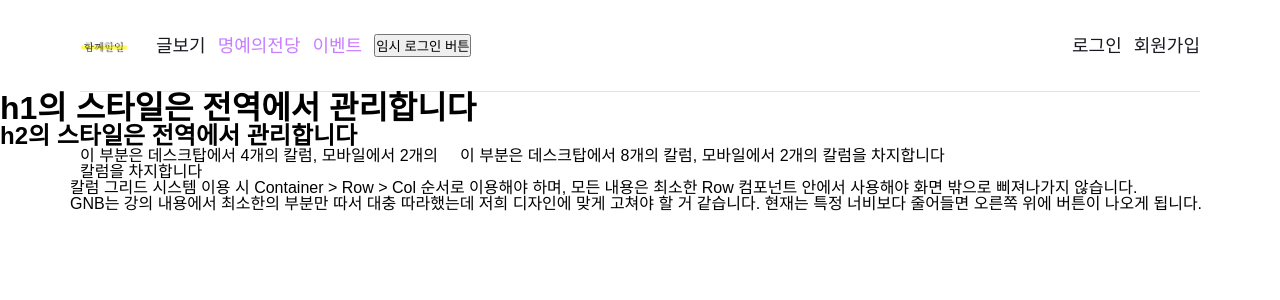
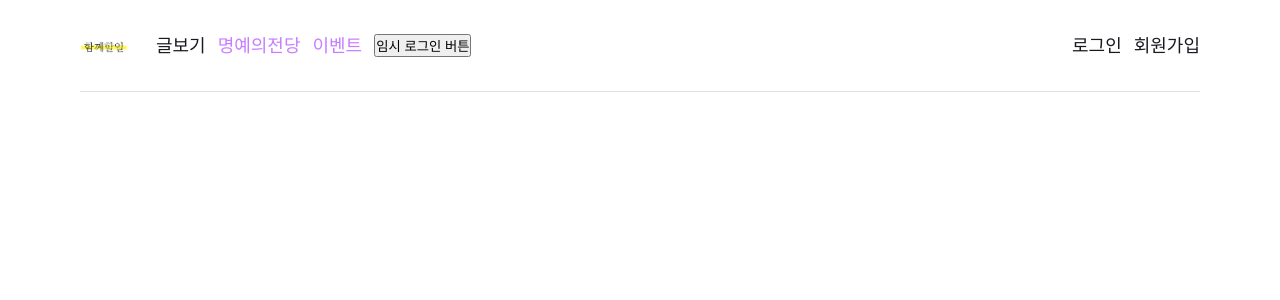
Before and after one commit to codestates-seb/seb39_main_034, a React (Create React App) app in the folder client/: page / in a window 1280 px wide. Shown: the top 300 px of the page. Built offline with nearby package versions, Linux system fonts and the light colour scheme; a web font is replaced by a local one.

Commit message:
refactor: fix onLogout function

```diff
--- a/client/src/components/Account/TokenAuth.js
+++ b/client/src/components/Account/TokenAuth.js
@@ -7,11 +7,12 @@ import {
   removeCookieToken,
 } from '../../data/Cookie'
 
-const refresh_token = getCookieToken()
 const access_max_age = 24 * 3600 * 1000
 
 export const onLoginSuccess = (res) => {
   const dispatch = useDispatch()
+
+  // token 세팅
   dispatch(
     SET_LOGIN({
       userName: res.username,
@@ -20,7 +21,7 @@ export const onLoginSuccess = (res) => {
   )
   setRefreshToken(res.json.refresh_token)
 
-  // accessToken 설정
+  // header에 accessToken 설정
   axios.defaults.headers.common['Authorization'] = `Bearer ${res.data}`
 
   // accessToken 만료하기 1분 전에 로그인 연장
@@ -29,11 +30,21 @@ export const onLoginSuccess = (res) => {
 
 export const onLogout = () => {
   const dispatch = useDispatch()
+
+  // redux에서 accessToken 삭제
   dispatch(SET_LOGOUT())
+
+  // cookie에서 refreshToken 삭제
   removeCookieToken()
+
+  // header에서 accessToken 삭제
+  axios.defaults.headers.common['Authorization'] = null
 }
 
 export const onSilentRefresh = () => {
+  const refresh_token = getCookieToken()
+
+  // cookie에 refreshToken이 남아있다면 silent refresh 시도
   if (refresh_token) {
     axios
       .post('/silent-refresh', refresh_token)
--- a/client/src/pages/Landing.js
+++ b/client/src/pages/Landing.js
@@ -2,29 +2,11 @@ import { Container, Row, Col } from '../styles/globalStyles'
 
 function Landing() {
   return (
-    <>
-      <h1>h1의 스타일은 전역에서 관리합니다</h1>
-      <h2>h2의 스타일은 전역에서 관리합니다</h2>
-      <Container>
-        <Row>
-          <Col lg={4} sm={2}>
-            이 부분은 데스크탑에서 4개의 칼럼, 모바일에서 2개의 칼럼을
-            차지합니다
-          </Col>
-          <Col lg={8} sm={2}>
-            이 부분은 데스크탑에서 8개의 칼럼, 모바일에서 2개의 칼럼을
-            차지합니다
-          </Col>
-          칼럼 그리드 시스템 이용 시 Container &gt; Row &gt; Col 순서로 이용해야
-          하며, 모든 내용은 최소한 Row 컴포넌트 안에서 사용해야 화면 밖으로
-          삐져나가지 않습니다.
-          <br />
-          GNB는 강의 내용에서 최소한의 부분만 따서 대충 따라했는데 저희 디자인에
-          맞게 고쳐야 할 거 같습니다. 현재는 특정 너비보다 줄어들면 오른쪽 위에
-          버튼이 나오게 됩니다.
-        </Row>
-      </Container>
-    </>
+    <Container>
+      <Row>
+        <Col></Col>
+      </Row>
+    </Container>
   )
 }
 
```
